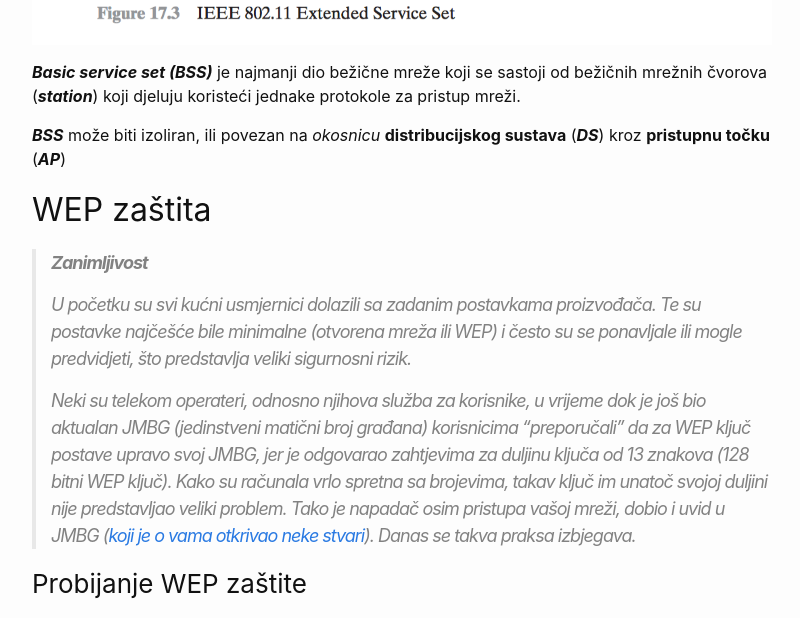
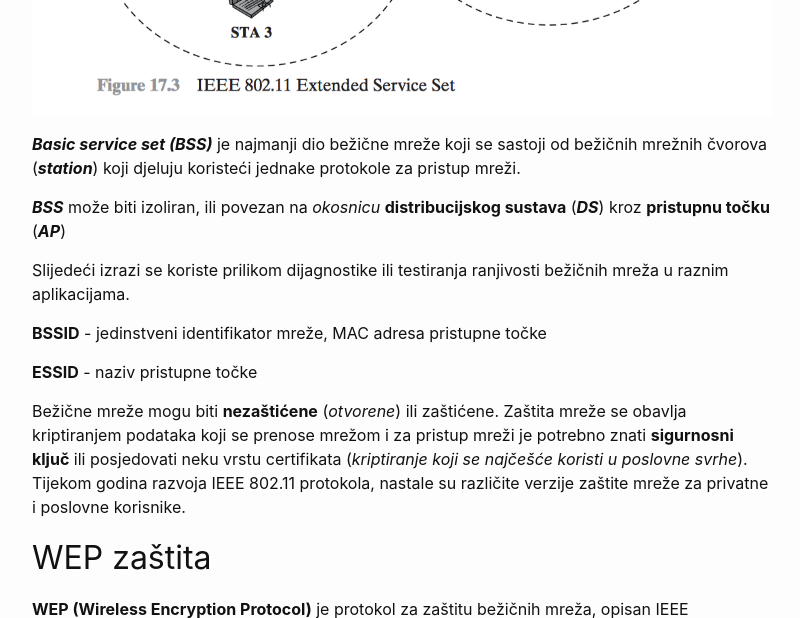
Before and after one commit to recycleTheC/blog, a Jekyll site: the page built from _posts/2020-05-31-rm-wifi-security.markdown, in a window 1280 px wide and 1400 px high, scrolled down 1739 px, cut to the strip 0-618 px from the top of the window. Shown: the whole strip, without its empty margins (238-1038 px from the left). Built offline with Jekyll 4.4.1, drawn with Linux system fonts in a browser that asks for light colours; the table of contents is made by our own code; some of the changed text lies outside the part shown.

Commit message:
WiFi Security v1.0.1
Update

```diff
--- a/_posts/2020-05-31-rm-wifi-security.markdown
+++ b/_posts/2020-05-31-rm-wifi-security.markdown
@@ -102,7 +102,37 @@
 
 ***BSS*** može biti izoliran, ili povezan na *okosnicu* **distribucijskog sustava** (***DS***) kroz **pristupnu točku** (***AP***)
 
+Slijedeći izrazi se koriste prilikom dijagnostike ili testiranja ranjivosti bežičnih mreža u raznim aplikacijama.
+
+**BSSID** - jedinstveni identifikator mreže, MAC adresa pristupne točke
+
+**ESSID** - naziv pristupne točke
+
+Bežične mreže mogu biti **nezaštićene** (*otvorene*) ili zaštićene. Zaštita mreže se obavlja kriptiranjem podataka koji se prenose
+mrežom i za pristup mreži je potrebno znati **sigurnosni ključ** ili posjedovati neku vrstu certifikata (*kriptiranje koji se najčešće koristi u poslovne svrhe*).
+Tijekom godina razvoja IEEE 802.11 protokola, nastale su različite verzije zaštite mreže za privatne i poslovne korisnike.
+
 ## WEP zaštita
+
+**WEP (Wireless Encryption Protocol)** je protokol za zaštitu bežičnih mreža, opisan IEEE standardom 802.11b.
+WEP zaštita odnosi se na fizički i sloj podatkovne veze (OSI model računalne mreže) u
+računalnoj mreži, a temelji se na enkripciji podataka između krajnjih točaka.
+WEP koristi kriptografske ključeve standardnih duljina od 64, 128 i 256 bita. Optimalna duljina ključa je ona koja onemogućuje
+njegovo otkrivanje (što veća), a da se enkripcija istovremeno može obaviti što brže (što manja).
+Kriptiranje i dekriptiranje podatka obavlja se tajnim ključem u krajnjim točkama, a protokol uključuje
+provjeru integriteta poruke i provjeru identiteta korisnika, odnosno metode kojima se može utvrditi je li
+poruka bila mijenjana između izvorišta i odredišta.
+
+WEP enkripcija koristi **RC4 sustav** za kriptiranje podatkovnih tokova, koji na temelju ključa stvara
+*nasumičan niz* kojim se pomoću **XOR funkcije** kriptira ulazna poruka. Poznavanjem ključa moguće je upotrebom iste funkcije niz dekriptirati na odredištu.
+
+Slaba točka WEP protokola upravo je enkripcija podataka. Ukoliko napadač ima mogućnost prisluškivanja mreže te zna kako se stvara niz u RC4
+algoritmu, kriptoanalizom može otkriti WEP ključ. Kako bi se izbjeglo ponavljanje nizova kojima se
+kriptiraju podaci uz ključ se u RC4 poruci šalje i proizvoljni **inicijalizacijski vektor (IV)** veličine 24 bita.
+Mreže koje imaju veliki promet moraju generirati veliki broj inicijalizacijskih vektora, pa postoji velika
+vjerojatnost ponavljanja istog niza (npr. isti niz ponovit će se s vjerojatnošću od 50% nakon 5000 kriptiranih paketa).
+
+![WEP](/assets/rm/wifi/wep-1.png)
 
 > **Zanimljivost**
 >
@@ -224,4 +254,26 @@
     <li><a href="https://www.wi-fi.org/discover-wi-fi/wi-fi-certified-6"><cite>Discover Wifi 6</cite>, WiFi Alliance</a>, pregledano 23.05.2020.</li>
 </ol>
 
+### WEP
+
+<ol>
+  <li><a href="http://download.aircrack-ng.org/wiki-files/doc/A_Key_Recovery_Attack_on_the_wep.pdf"><cite>A Key Recovery Attack on the WEP</cite>, Aircrack-ng</a>, pregledano 30.05.2020.</li>
+  <li><a href="http://www.isaac.cs.berkeley.edu/isaac/mobicom.pdf"><cite>Intercepting Mobile Communications: The Insecurity of 802.11</cite></a>, Nikita Borisov, Ian Goldberg, David Wagner, pregledano 30.05.2020.</li>
+  <li><a href="http://www.scs.stanford.edu/~sorbo/bittau-wep-slides.pdf"><cite>The Final Nail in WEP’s Coffin</cite> (prezentacija)</a>, Andrea Bittau, Mark Handley, Joshua Lackey, pregledano 30.05.2020.</li>
+  <li><a href="https://www.aircrack-ng.org/doku.php?id=interactive_packet_replay"><cite>Aireplay-ng - Interactive packet replay</cite>, Aircrack-ng</a>, pregledano 30.05.2020.</li>
+  <li><a href="https://mentor.ieee.org/802.11/dcn/00/11-00-0362-00-000e-unsafe-at-any-key-size-an-analysis-of-the-wep-encapsulation.doc"><cite>Unsafe at any key size; An analysis of the WEP encapsulation</cite>, Jesse R. Walker (Intel)</a>, pregledano 31.05.2020.</li>
+</ol>
+
+### WPA/WPA2
+
+<ol>
+  <li><a href="https://www.cert.hr/wp-content/uploads/2009/06/CCERT-PUBDOC-2009-06-267.pdf"><cite>WPA2 zaštita, CCERT-PUBDOC-2009-06-267</cite>, Aircrack-ng</a>, pregledano 30.05.2020.</li>
+</ol>
+
+### WPS
+
+<ol>
+  <li><a href="https://www.wi-fi.org/download.php?file=/sites/default/files/private/Wi-Fi_Simple_Configuration_Technical_Specification_v2.0.5.pdf"><cite>Wi-Fi Simple Configuration, Technical Specification, v2.0.5</cite>, WiFi Alliance</a>, pregledano 30.05.2020.</li>
+</ol>
+
 <p xmlns:dct="http://purl.org/dc/terms/" xmlns:cc="http://creativecommons.org/ns#" class="license-text"><a rel="cc:attributionURL" href="https://mario-kopjar.from.hr/racunalne-mreze/wifi-security/"><span rel="dct:title">Sigurnost bezicnih mreza</span></a> by <a rel="cc:attributionURL" href="https://mario-kopjar.from.hr"><span rel="cc:attributionName">Mario Kopjar</span></a> is licensed under <a href="https://creativecommons.org/licenses/by-nc/4.0">CC BY-NC 4.0<img style="height:22px!important;margin-left: 3px;vertical-align:text-bottom;" src="https://search.creativecommons.org/static/img/cc_icon.svg" /><img  style="height:22px!important;margin-left: 3px;vertical-align:text-bottom;" src="https://search.creativecommons.org/static/img/cc-by_icon.svg" /><img  style="height:22px!important;margin-left: 3px;vertical-align:text-bottom;" src="https://search.creativecommons.org/static/img/cc-nc_icon.svg" /></a></p>
```
Also changed, not shown: assets/rm/wifi/wep-1.png (added).
